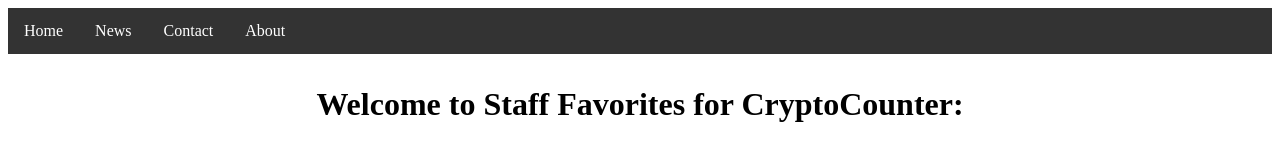
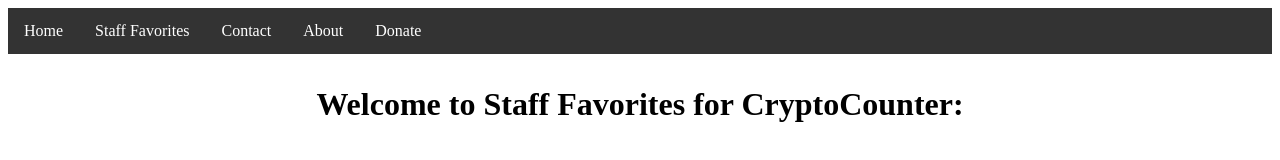
Before and after one commit to galien1/CryptoCounterDonate, a plain HTML site: page index.html in a window 1280 px wide. Shown: the top 160 px of the page. Drawn offline with nearby package versions, Linux system fonts and the light colour scheme; a script that the page names is missing.

Commit message:
Update index.html

```diff
--- a/index.html
+++ b/index.html
@@ -9,11 +9,9 @@ ul {
     overflow: hidden;
     background-color: #333;
 }
-
 li {
     float: left;
 }
-
 li a {
     display: block;
     color: white;
@@ -21,7 +19,6 @@ li a {
     padding: 14px 16px;
     text-decoration: none;
 }
-
 li a:hover {
     background-color: #111;
 }
@@ -31,9 +28,10 @@ li a:hover {
 
 <ul>
   <li><a class="active" href="https://galien1.github.io/CryptoCounter/">Home</a></li>
-  <li><a href="#news">News</a></li>
+  <li><a href="https://galien1.github.io/CryptoCounterStaffFavorites/">Staff Favorites</a></li>
   <li><a href="#contact">Contact</a></li>
   <li><a href="#about">About</a></li>
+  <li><a href="https://galien1.github.io/CryptoCounterDonate/">Donate</a></li>
 </ul>
 
 <body>
```
